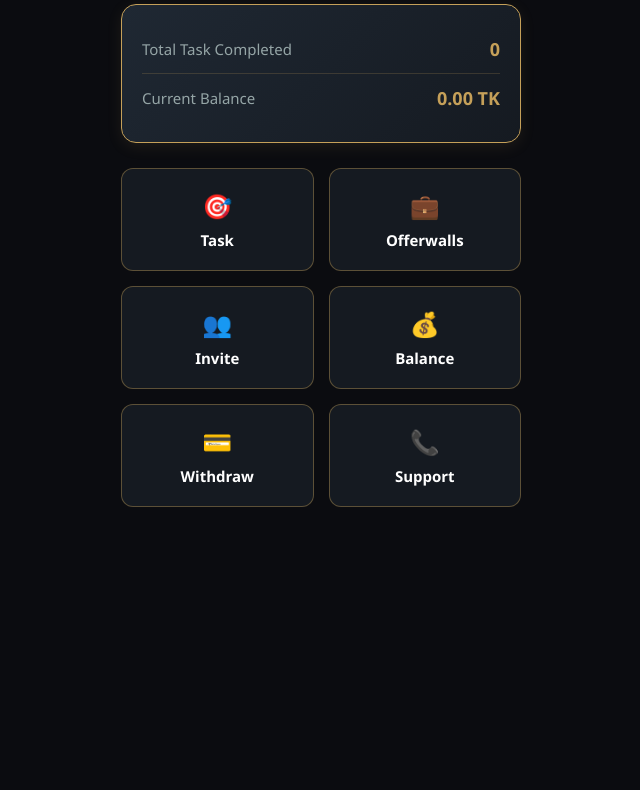
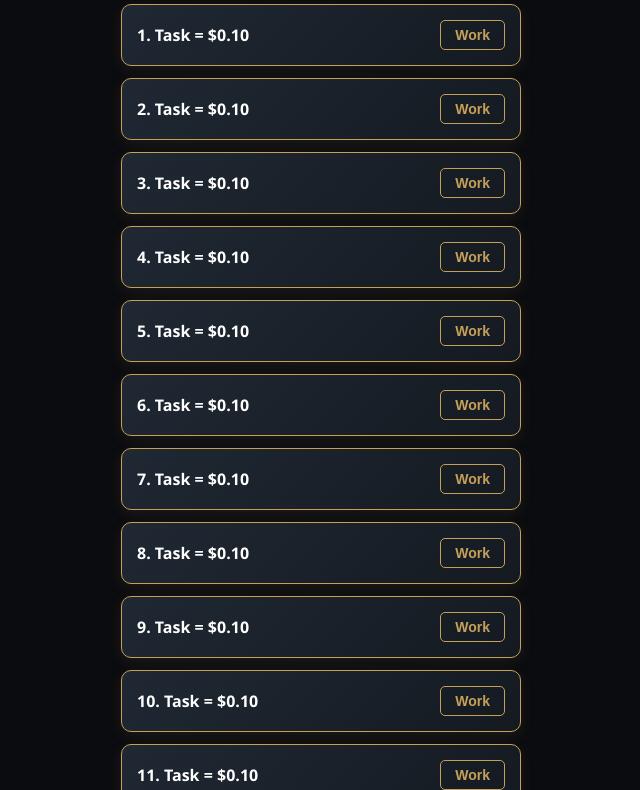
Before and after one commit to alamin397/taskearning-dashboard, a plain HTML site: page index.html in a window 1280 px wide. Shown: the part 66-856 px from the top of the page, without its empty margins (319-959 px from the left). Before the commit the page ends 800 px from the top, so only its background shows below. Drawn offline with Linux system fonts and the light colour scheme.

Commit message:
Refactor task display and button styles

```diff
--- a/index.html
+++ b/index.html
@@ -15,6 +15,7 @@
             flex-direction: column;
             align-items: center;
         }
+
         .header {
             text-align: center;
             margin-bottom: 20px;
@@ -24,6 +25,7 @@
             justify-content: space-between;
             align-items: center;
         }
+
         .header h1 {
             color: #c5a059;
             font-size: 22px;
@@ -31,181 +33,110 @@
             text-transform: uppercase;
             letter-spacing: 1px;
         }
+
         .back-btn {
             background: none;
             border: 1px solid #c5a059;
             color: #c5a059;
-            padding: 5px 10px;
+            padding: 5px 15px;
             border-radius: 5px;
             cursor: pointer;
             font-size: 14px;
             font-weight: bold;
             transition: all 0.2s;
         }
+
         .back-btn:active {
             background: #c5a059;
             color: #0b0c10;
         }
-        .stats-container {
-            width: 100%;
-            max-width: 400px;
-            background: linear-gradient(135deg, #1f2833, #151a21);
-            border: 1px solid #c5a059;
-            border-radius: 15px;
-            padding: 20px;
-            box-shadow: 0 4px 15px rgba(197, 160, 89, 0.1);
-            margin-bottom: 25px;
-            box-sizing: border-box;
-        }
-        .stat-row {
-            display: flex;
-            justify-content: space-between;
-            align-items: center;
-            padding: 12px 0;
-            border-bottom: 1px solid rgba(197, 160, 89, 0.2);
-        }
-        .stat-row:last-child {
-            border-bottom: none;
-        }
-        .stat-label {
-            font-size: 15px;
-            color: #95a5a6;
-        }
-        .stat-value {
-            font-size: 18px;
-            font-weight: bold;
-            color: #c5a059;
-        }
+
         .grid-container {
-            width: 100%;
-            max-width: 400px;
-            display: grid;
-            grid-template-columns: repeat(2, 1fr);
-            gap: 15px;
-        }
-        .menu-btn {
-            background: #151a21;
-            border: 1px solid rgba(197, 160, 89, 0.4);
-            border-radius: 12px;
-            padding: 20px 10px;
-            color: #ffffff;
-            font-size: 15px;
-            font-weight: 600;
-            cursor: pointer;
-            display: flex;
-            flex-direction: column;
-            align-items: center;
-            gap: 8px;
-            transition: all 0.3s ease;
-        }
-        .menu-btn:active {
-            transform: scale(0.95);
-            border-color: #c5a059;
-            background: #1f2833;
-        }
-        .icon {
-            font-size: 24px;
-        }
-        .task-list-container {
             width: 100%;
             max-width: 400px;
             display: flex;
             flex-direction: column;
-            gap: 10px;
+            gap: 12px;
             box-sizing: border-box;
+        }
+
+        .task-card {
+            display: flex;
+            justify-content: space-between;
+            align-items: center;
+            padding: 15px;
+            background: linear-gradient(135deg, #1f2833, #151a21);
+            border: 1px solid #c5a059;
+            border-radius: 10px;
+            box-shadow: 0 4px 15px rgba(197, 160, 89, 0.1);
+            box-sizing: border-box;
+        }
+
+        .task-info {
+            font-size: 16px;
+            font-weight: bold;
+            color: #ffffff;
+        }
+
+        .work-btn {
+            background: none;
+            border: 1px solid #c5a059;
+            color: #c5a059;
+            padding: 6px 14px;
+            border-radius: 5px;
+            cursor: pointer;
+            font-weight: bold;
+            font-size: 14px;
+            transition: all 0.2s;
+        }
+
+        .work-btn:active {
+            background: #c5a059;
+            color: #0b0c10;
         }
     </style>
 </head>
 <body>
 
     <div class="header">
-        <h1 id="page-title">Task Earning Bot</h1>
-        <button class="back-btn" id="back-button" style="display: none;" onclick="showMainMenu()">Back</button>
+        <h1>Available Tasks</h1>
+        <button class="back-btn" onclick="goBack()">Back</button>
     </div>
 
-    <!-- Main Dashboard View -->
-    <div id="main-menu-view" style="width: 100%; display: flex; flex-direction: column; align-items: center; width: 100%;">
-        <div class="stats-container">
-            <div class="stat-row">
-                <span class="stat-label">Total Task Completed</span>
-                <span class="stat-value">0</span>
-            </div>
-            <div class="stat-row">
-                <span class="stat-label">Current Balance</span>
-                <span class="stat-value">0.00 TK</span>
-            </div>
-        </div>
-
-        <div class="grid-container">
-            <div class="menu-btn" onclick="showTaskListView()"><span class="icon">🎯</span>Task</div>
-            <div class="menu-btn"><span class="icon">💼</span>Offerwalls</div>
-            <div class="menu-btn"><span class="icon">👥</span>Invite</div>
-            <div class="menu-btn"><span class="icon">💰</span>Balance</div>
-            <div class="menu-btn"><span class="icon">💳</span>Withdraw</div>
-            <div class="menu-btn"><span class="icon">📞</span>Support</div>
-        </div>
-    </div>
-
-    <!-- 60 Tasks List View -->
-    <div id="task-list-view" class="task-list-container" style="display: none; width: 100%;">
-        <!-- Tasks will auto generate here -->
-    </div>
+    <!-- এই কন্টেইনারের ভেতরে জাভাস্ক্রিপ্ট কোড দিয়ে ১-৬০ টাস্ক অটোমেটিক তৈরি হবে -->
+    <div class="grid-container" id="task-list-container"></div>
 
     <script>
-        function showTaskListView() {
-            document.getElementById('main-menu-view').style.display = 'none';
-            document.getElementById('task-list-view').style.display = 'flex';
-            document.getElementById('back-button').style.display = 'block';
-            document.getElementById('page-title').innerText = 'Available Tasks';
+        // ১ থেকে ৬০ পর্যন্ত সিরিয়াল টাস্ক তৈরি করার জাভাস্ক্রিপ্ট লজিক
+        document.addEventListener("DOMContentLoaded", () => {
+            const taskContainer = document.getElementById("task-list-container");
 
+            if (taskContainer) {
+                taskContainer.innerHTML = ""; // পেজ রিফ্রেশ হলে আগের ডেটা ক্লিয়ার করার জন্য
 
-function showTaskListView() {
-    document.getElementById('main-menu-view').style.display = 'none';
-    document.getElementById('task-list-view').style.display = 'flex';
-    document.getElementById('back-button').style.display = 'block';
-    document.getElementById('page-title').innerText = 'Available Tasks';
+                for (let i = 1; i <= 60; i++) {
+                    const taskCard = document.createElement("div");
+                    taskCard.className = "task-card";
 
-    const taskContainer = document.getElementById('task-list-view');
+                    taskCard.innerHTML = `
+                        <div class="task-info">${i}. Task = $0.10</div>
+                        <button class="work-btn" onclick="startTask(${i})">Work</button>
+                    `;
 
-    let html = '';
+                    taskContainer.appendChild(taskCard);
+                }
+            }
+        });
 
-    for (let i = 1; i <= 60; i++) {
-        html += `
-            <div onclick="startTask(${i})"
-                style="
-                    background: #151a21;
-                    border: 1px solid rgba(197,160,89,0.4);
-                    border-radius: 12px;
-                    padding: 18px;
-                    display: flex;
-                    justify-content: space-between;
-                    align-items: center;
-                    margin-bottom: 10px;
-                    cursor: pointer;
-                    color: white;
-                    font-size: 16px;
-                ">
-                <span>${i}. Task</span>
-                <span style="color:#c5a059;font-weight:bold;">
-                    $0.10
-                </span>
-            </div>
-        `;
-    }
-
-    taskContainer.innerHTML = html;
-}
-
-
-        function showMainMenu() {
-            document.getElementById('main-menu-view').style.display = 'flex';
-            document.getElementById('task-list-view').style.display = 'none';
-            document.getElementById('back-button').style.display = 'none';
-            document.getElementById('page-title').innerText = 'Task Earning Bot';
+        // ব্যাক বাটনের ফাংশন
+        function goBack() {
+            window.history.back();
         }
 
-        function startTask(taskNumber) {
-            window.location.href = "https://t.me_" + taskNumber;
+        // টাস্ক বাটনে ক্লিক করলে যা হবে
+        function startTask(taskId) {
+            alert("You clicked on Task " + taskId + ". Proceeding to shortlink...");
+            // এখানে পরবর্তীতে শর্টলিংক রিডাইরেকশনের কাজ করা যাবে
         }
     </script>
 </body>
```
